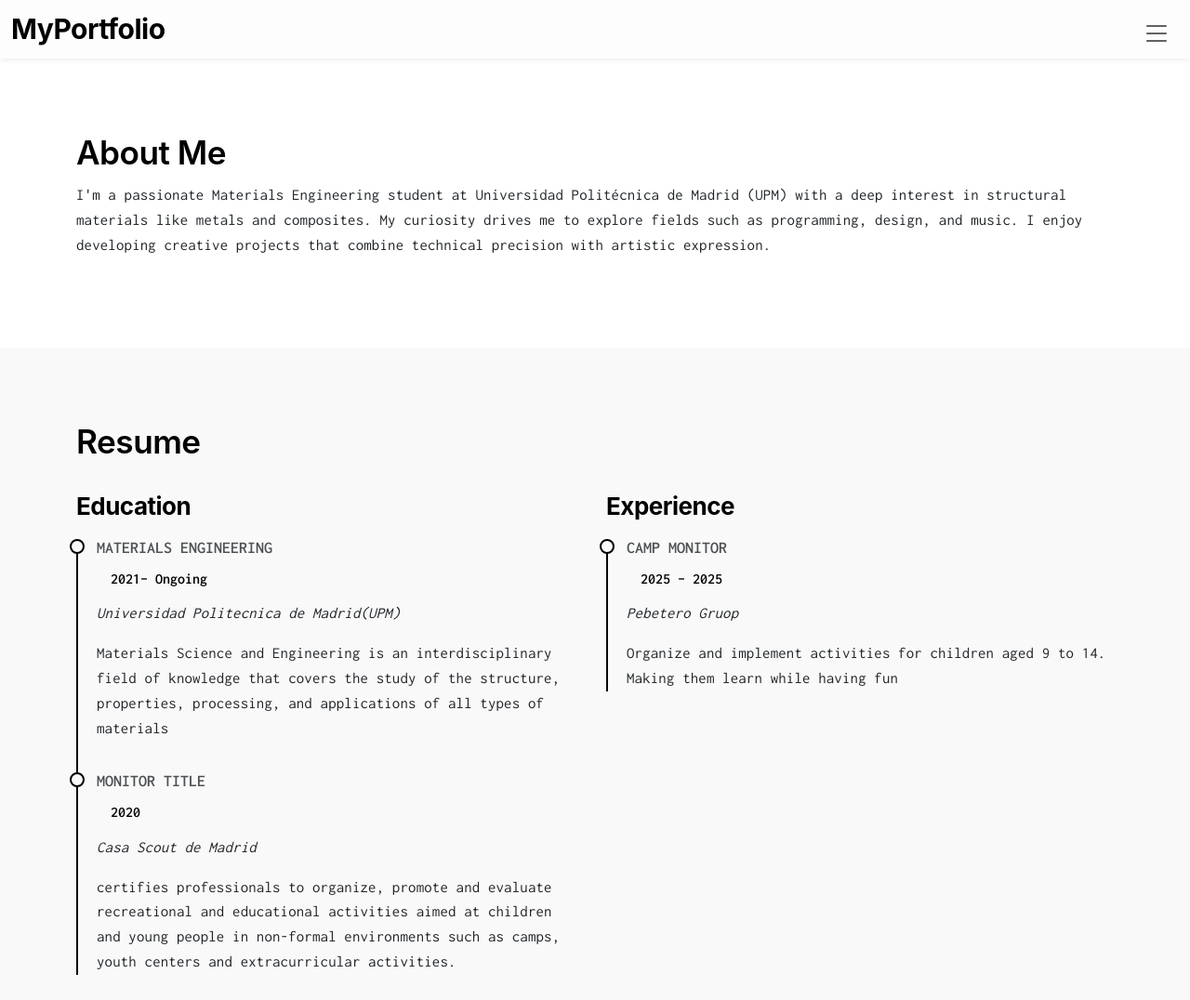
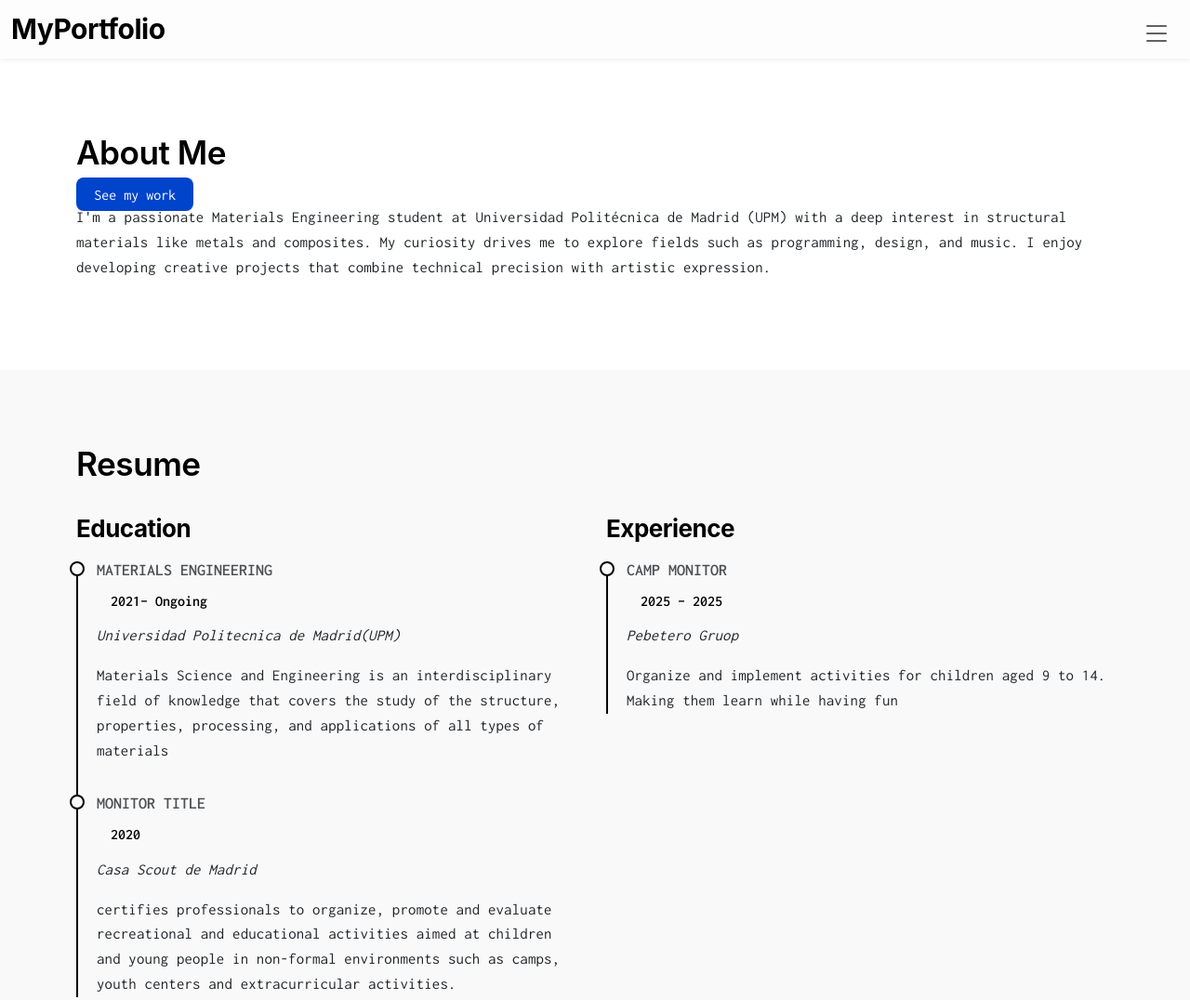
Before and after one commit to guillermospoty-dev/guillermospoty-dev.github.io, a plain HTML site: page index.html in a window 1280 px wide. Shown: the top 1076 px of the page at 93% size. Drawn offline with Linux system fonts and the light colour scheme.

Commit message:
Add 'See my work' button in About section
Added a button in the About section to link to the portfolio.

```diff
--- a/index.html
+++ b/index.html
@@ -57,6 +57,7 @@
     <section id="about" class="about section">
       <div class="container" data-aos="fade-up">
         <h2>About Me</h2>
+        <a class="btn-custom" href="#portfolio">See my work</a>
         <p>I'm a passionate Materials Engineering student at Universidad Politécnica de Madrid (UPM) with a deep interest
           in structural materials like metals and composites. My curiosity drives me to explore fields such as programming,
           design, and music. I enjoy developing creative projects that combine technical precision with artistic expression.
```
